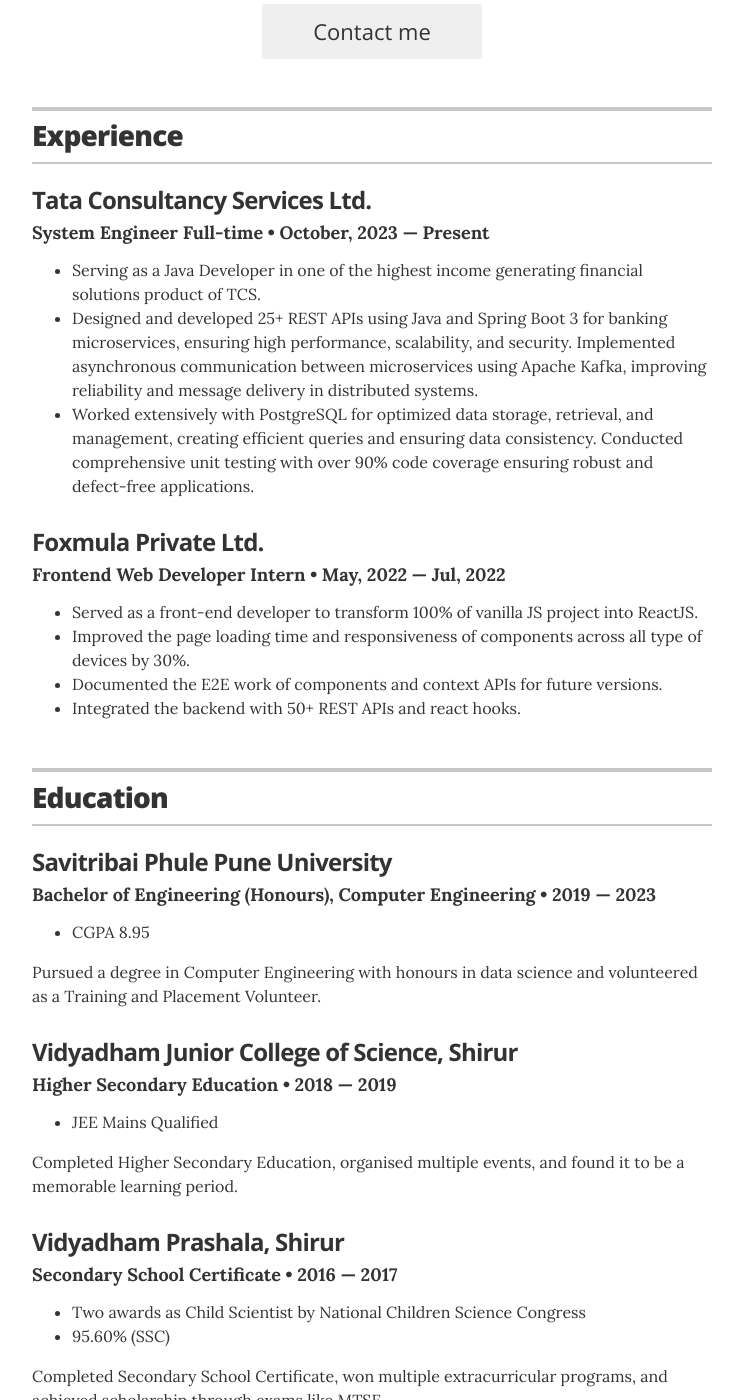
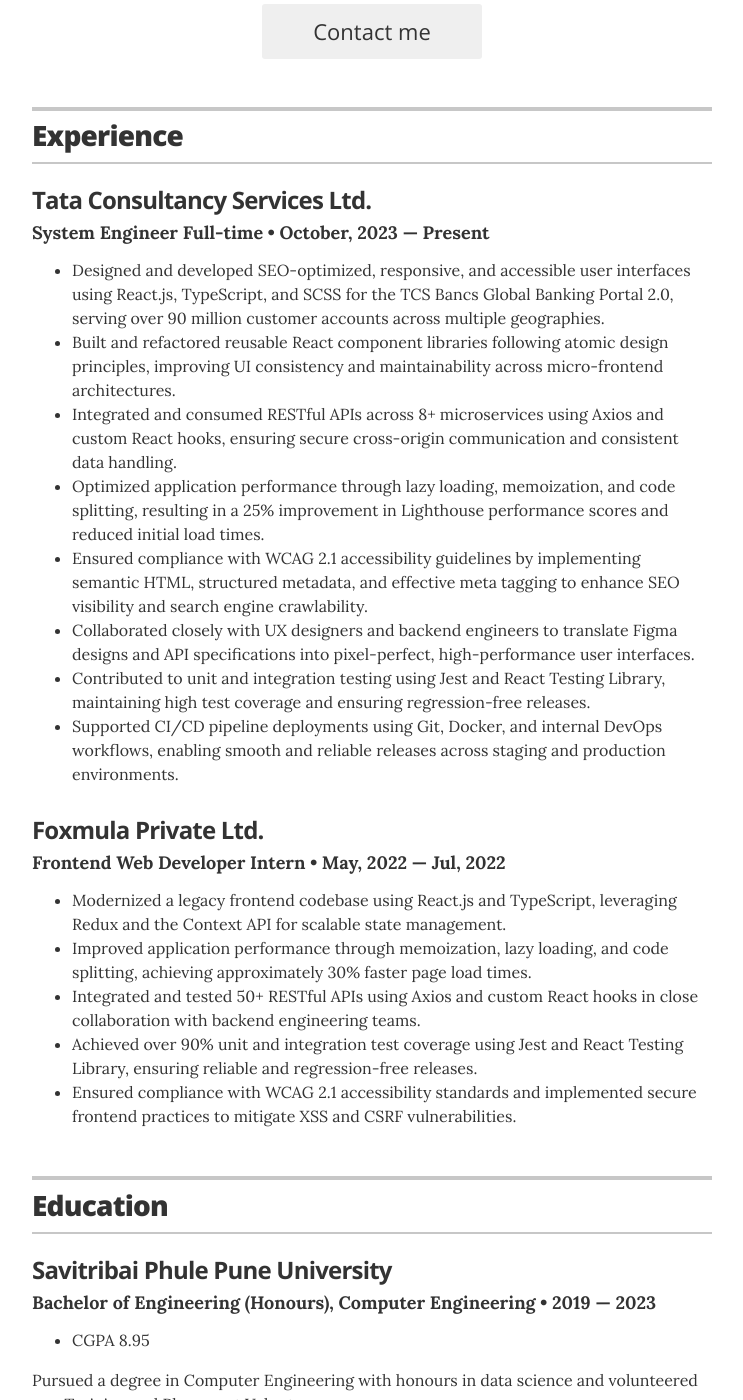
Before and after one commit to rdshinde/rdshinde.github.io, a Jekyll site: the page built from index.html, in a window 1280 px wide and 1400 px high, scrolled down 510 px. Shown: the whole window, without its empty margins (268-1011 px from the left). Built offline with Jekyll 4.4.1, drawn with Linux system fonts in a browser that asks for light colours.

Commit message:
Update experience entries with new roles and summaries

```diff
--- a/_data/experience.yml
+++ b/_data/experience.yml
@@ -3,17 +3,30 @@
 - company: Tata Consultancy Services Ltd.
   position: System Engineer Full-time
   duration: October, 2023 &mdash; Present
-  summary: <ul><li>Serving as a Java Developer in one of the highest income generating financial solutions product of TCS.</li><li> Designed and developed 25+ REST APIs using Java and Spring Boot 3 for banking microservices, ensuring high performance, scalability,
-   and security. Implemented asynchronous communication between microservices using Apache Kafka, improving reliability and message
-   delivery in distributed systems.</li><li>Worked extensively with PostgreSQL for optimized data storage, retrieval, and management, creating efficient queries and ensuring data
-   consistency. Conducted comprehensive unit testing with over 90% code coverage ensuring robust and defect-free applications.</li><ul>
+  summary: >
+        <ul>
+            <li>Designed and developed SEO-optimized, responsive, and accessible user interfaces using React.js, TypeScript, and SCSS for the TCS Bancs Global Banking Portal 2.0, serving over 90 million customer accounts across multiple geographies.</li>
+            <li>Built and refactored reusable React component libraries following atomic design principles, improving UI consistency and maintainability across micro-frontend architectures.</li>
+            <li>Integrated and consumed RESTful APIs across 8+ microservices using Axios and custom React hooks, ensuring secure cross-origin communication and consistent data handling.</li>
+            <li>Optimized application performance through lazy loading, memoization, and code splitting, resulting in a 25% improvement in Lighthouse performance scores and reduced initial load times.</li>
+            <li>Ensured compliance with WCAG 2.1 accessibility guidelines by implementing semantic HTML, structured metadata, and effective meta tagging to enhance SEO visibility and search engine crawlability.</li>
+            <li>Collaborated closely with UX designers and backend engineers to translate Figma designs and API specifications into pixel-perfect, high-performance user interfaces.</li>
+            <li>Contributed to unit and integration testing using Jest and React Testing Library, maintaining high test coverage and ensuring regression-free releases.</li>
+            <li>Supported CI/CD pipeline deployments using Git, Docker, and internal DevOps workflows, enabling smooth and reliable releases across staging and production environments.</li>
+          </ul>
 
 # VP of Global Communications
 - company: Foxmula Private Ltd.
   position: Frontend Web Developer Intern
   duration: May, 2022 &mdash; Jul, 2022
-  summary: <ul><li>Served as a front-end developer to transform 100% of vanilla JS project into ReactJS.</li><li> Improved the page loading time and responsiveness of components across all type of devices by 30%.</li><li> Documented the E2E work of components and context APIs for future versions.</li><li> Integrated the backend with 50+ REST APIs and react hooks.</li><ul>
-
+  summary: >
+          <ul>
+              <li>Modernized a legacy frontend codebase using React.js and TypeScript, leveraging Redux and the Context API for scalable state management.</li>
+              <li>Improved application performance through memoization, lazy loading, and code splitting, achieving approximately 30% faster page load times.</li>
+              <li>Integrated and tested 50+ RESTful APIs using Axios and custom React hooks in close collaboration with backend engineering teams.</li>
+              <li>Achieved over 90% unit and integration test coverage using Jest and React Testing Library, ensuring reliable and regression-free releases.</li>
+              <li>Ensured compliance with WCAG 2.1 accessibility standards and implemented secure frontend practices to mitigate XSS and CSRF vulnerabilities.</li>
+            </ul>
 # Director of Digital Stratgy
 # - company: United Nations Human Rights Council
 #   position: Director of Digital Strategy
```
